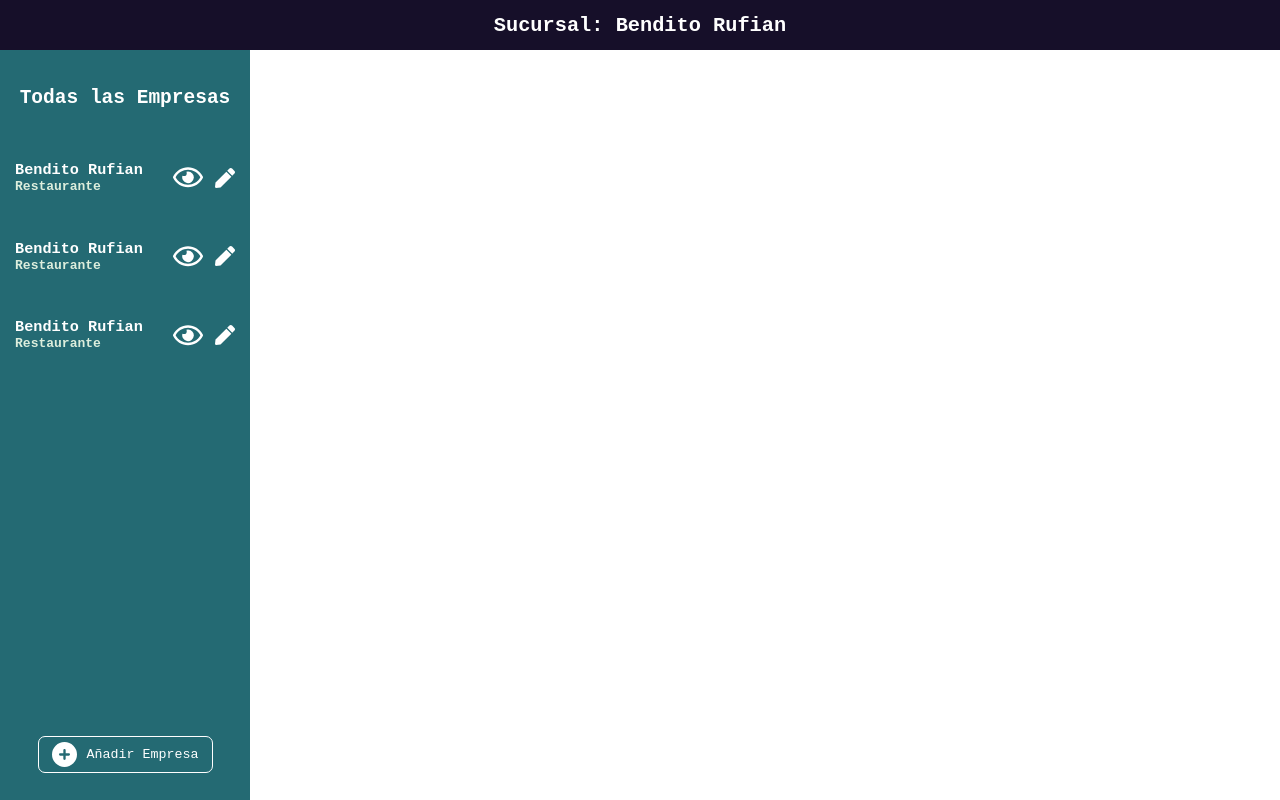
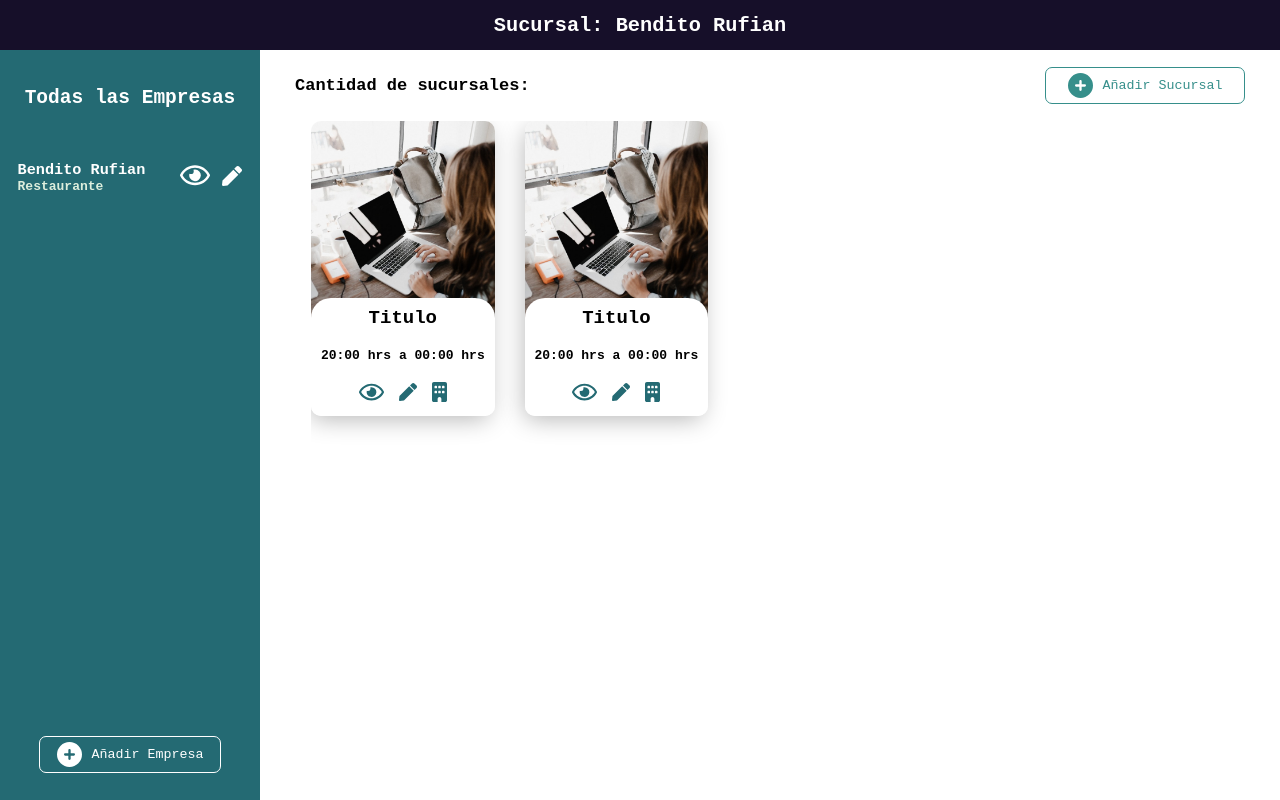
Before and after one commit to walter789dev/Proyect-Administration-MadMax, a React (Vite) app: page / in a window 1280 px wide. Built offline with nearby package versions, Linux system fonts and the light colour scheme.

Commit message:
Actualizando interfaz de Home

```diff
--- a/src/components/screen/Home.tsx
+++ b/src/components/screen/Home.tsx
@@ -1,6 +1,7 @@
 import ContainerGrid from "../ui/containerGrid/ContainerGrid";
 import Header from "../ui/header/Header";
 import ListCompanies from "../ui/listCompanies/ListCompanies";
+import ListBranches from "../ui/listBranches/ListBranches";
 
 function Home() {
   return (
@@ -8,7 +9,7 @@ function Home() {
       <Header title="Sucursal: Bendito Rufian" color="#160F29" />
       <ContainerGrid>
         <ListCompanies color="#246A73" />
-        <section></section>
+        <ListBranches />
       </ContainerGrid>
     </>
   );
--- /dev/null
+++ b/src/components/ui/branch/Branch.tsx
@@ -0,0 +1,36 @@
+import defaultImage from "../../../../public/images/image-default.jpg";
+import IconItem from "../iconItem/IconItem";
+import styles from "./branch.module.css";
+
+const Branch = () => {
+  const color = "#246A73";
+
+  return (
+    <article className={styles.cardBranch}>
+      <img src={defaultImage} alt="Texto Descriptivo" />
+      <div className={styles.infoBranch}>
+        <h3>Titulo</h3>
+        <h4>20:00 hrs a 00:00 hrs</h4>
+        <div className={styles.infoIcons}>
+          <IconItem>
+            <svg width="25" viewBox="0 0 576 512" fill={color}>
+              <path d="M288 144a110.9 110.9 0 0 0 -31.2 5 55.4 55.4 0 0 1 7.2 27 56 56 0 0 1 -56 56 55.4 55.4 0 0 1 -27-7.2A111.7 111.7 0 1 0 288 144zm284.5 97.4C518.3 135.6 410.9 64 288 64S57.7 135.6 3.5 241.4a32.4 32.4 0 0 0 0 29.2C57.7 376.4 165.1 448 288 448s230.3-71.6 284.5-177.4a32.4 32.4 0 0 0 0-29.2zM288 400c-98.7 0-189.1-55-237.9-144C98.9 167 189.3 112 288 112s189.1 55 237.9 144C477.1 345 386.7 400 288 400z" />
+            </svg>
+          </IconItem>
+          <IconItem>
+            <svg width="18" viewBox="0 0 512 512" fill={color}>
+              <path d="M290.7 93.2l128 128-278 278-114.1 12.6C11.4 513.5-1.6 500.6 .1 485.3l12.7-114.2 277.9-277.9zm207.2-19.1l-60.1-60.1c-18.8-18.8-49.2-18.8-67.9 0l-56.6 56.6 128 128 56.6-56.6c18.8-18.8 18.8-49.2 0-67.9z" />
+            </svg>
+          </IconItem>
+          <IconItem>
+            <svg width="15" viewBox="0 0 384 512" fill={color}>
+              <path d="M48 0C21.5 0 0 21.5 0 48L0 464c0 26.5 21.5 48 48 48l96 0 0-80c0-26.5 21.5-48 48-48s48 21.5 48 48l0 80 96 0c26.5 0 48-21.5 48-48l0-416c0-26.5-21.5-48-48-48L48 0zM64 240c0-8.8 7.2-16 16-16l32 0c8.8 0 16 7.2 16 16l0 32c0 8.8-7.2 16-16 16l-32 0c-8.8 0-16-7.2-16-16l0-32zm112-16l32 0c8.8 0 16 7.2 16 16l0 32c0 8.8-7.2 16-16 16l-32 0c-8.8 0-16-7.2-16-16l0-32c0-8.8 7.2-16 16-16zm80 16c0-8.8 7.2-16 16-16l32 0c8.8 0 16 7.2 16 16l0 32c0 8.8-7.2 16-16 16l-32 0c-8.8 0-16-7.2-16-16l0-32zM80 96l32 0c8.8 0 16 7.2 16 16l0 32c0 8.8-7.2 16-16 16l-32 0c-8.8 0-16-7.2-16-16l0-32c0-8.8 7.2-16 16-16zm80 16c0-8.8 7.2-16 16-16l32 0c8.8 0 16 7.2 16 16l0 32c0 8.8-7.2 16-16 16l-32 0c-8.8 0-16-7.2-16-16l0-32zM272 96l32 0c8.8 0 16 7.2 16 16l0 32c0 8.8-7.2 16-16 16l-32 0c-8.8 0-16-7.2-16-16l0-32c0-8.8 7.2-16 16-16z" />
+            </svg>
+          </IconItem>
+        </div>
+      </div>
+    </article>
+  );
+};
+
+export default Branch;
--- /dev/null
+++ b/src/components/ui/branch/branch.module.css
@@ -0,0 +1,39 @@
+.cardBranch {
+  position: relative;
+  min-width: 20%;
+  max-width: 25%;
+  height: 45%;
+  border-radius: 10px;
+  box-shadow: -3px 6px 25px -3px rgba(181, 181, 181, 1);
+  overflow: hidden;
+}
+
+.cardBranch > img {
+  height: 70%;
+  width: 100%;
+  object-fit: cover;
+}
+
+.infoBranch {
+  position: absolute;
+  bottom: 0;
+  display: flex;
+  flex-direction: column;
+  justify-content: space-around;
+  align-items: center;
+  width: 100%;
+  height: 40%;
+  border-radius: 20px 20px 0px 0px;
+  background-color: #fff;
+}
+
+.infoBranch h3 {
+  font-size: 19px;
+  text-align: center;
+}
+
+.infoIcons {
+  display: flex;
+  align-items: center;
+  gap: 15px;
+}
--- a/src/components/ui/primaryButton/PrimaryButton.tsx
+++ b/src/components/ui/button/Button.tsx
@@ -1,12 +1,12 @@
 import { FC } from "react";
-import styles from "./primaryButton.module.css";
+import styles from "./button.module.css";
 
 interface ButtonProps {
   text: string;
   type: "primary" | "secondary" | "disabled";
 }
 
-const PrimaryButton: FC<ButtonProps> = ({ text, type }) => {
+const Button: FC<ButtonProps> = ({ text, type }) => {
   const colors = {
     primary: "#fff",
     secondary: "#368f8b",
@@ -29,4 +29,4 @@ const PrimaryButton: FC<ButtonProps> = ({ text, type }) => {
   );
 };
 
-export default PrimaryButton;
+export default Button;
--- a/src/components/ui/primaryButton/primaryButton.module.css
+++ b/src/components/ui/button/button.module.css
@@ -3,10 +3,12 @@
   align-items: center;
   justify-content: center;
   width: 70%;
+  max-width: 200px;
   padding: 5px 10px;
   background-color: transparent;
   border-radius: 7px;
   gap: 10px;
+  transition: background-color 0.3s ease-in-out;
   cursor: pointer;
 }
 
@@ -15,11 +17,24 @@
   color: #ffff;
 }
 
+.primary:hover {
+  background-color: #0f3b41;
+}
+
 .secondary {
   border: 1px solid #368f8b;
   color: #368f8b;
 }
 
+.secondary:hover {
+  background-color: #368f8b;
+  color: #fff;
+}
+
+.secondary:hover svg {
+  fill: #fff;
+}
+
 .disabled {
   border: 1px solid #fff;
 }
--- a/src/components/ui/company/Company.tsx
+++ b/src/components/ui/company/Company.tsx
@@ -1,4 +1,5 @@
 import styles from "./company.module.css";
+import IconItem from "../iconItem/IconItem";
 
 const Company = () => {
   return (
@@ -7,24 +8,17 @@ const Company = () => {
         <h3 className={styles.companyTitle}>Bendito Rufian</h3>
         <h4 className={styles.companySubTitle}>Restaurante</h4>
       </div>
-      {/* Font Awesome Free 6.6.0 by @fontawesome - https://fontawesome.com License - https://fontawesome.com/license/free Copyright 2024 Fonticons, Inc */}
       <div className={styles.companySvg}>
-        <svg
-          xmlns="http://www.w3.org/2000/svg"
-          width="30"
-          viewBox="0 0 576 512"
-          fill="#fff"
-        >
-          <path d="M288 144a110.9 110.9 0 0 0 -31.2 5 55.4 55.4 0 0 1 7.2 27 56 56 0 0 1 -56 56 55.4 55.4 0 0 1 -27-7.2A111.7 111.7 0 1 0 288 144zm284.5 97.4C518.3 135.6 410.9 64 288 64S57.7 135.6 3.5 241.4a32.4 32.4 0 0 0 0 29.2C57.7 376.4 165.1 448 288 448s230.3-71.6 284.5-177.4a32.4 32.4 0 0 0 0-29.2zM288 400c-98.7 0-189.1-55-237.9-144C98.9 167 189.3 112 288 112s189.1 55 237.9 144C477.1 345 386.7 400 288 400z" />
-        </svg>
-        <svg
-          xmlns="http://www.w3.org/2000/svg"
-          width="20"
-          viewBox="0 0 512 512"
-          fill="#fff"
-        >
-          <path d="M290.7 93.2l128 128-278 278-114.1 12.6C11.4 513.5-1.6 500.6 .1 485.3l12.7-114.2 277.9-277.9zm207.2-19.1l-60.1-60.1c-18.8-18.8-49.2-18.8-67.9 0l-56.6 56.6 128 128 56.6-56.6c18.8-18.8 18.8-49.2 0-67.9z" />
-        </svg>
+        <IconItem>
+          <svg width="30" viewBox="0 0 576 512" fill="#fff">
+            <path d="M288 144a110.9 110.9 0 0 0 -31.2 5 55.4 55.4 0 0 1 7.2 27 56 56 0 0 1 -56 56 55.4 55.4 0 0 1 -27-7.2A111.7 111.7 0 1 0 288 144zm284.5 97.4C518.3 135.6 410.9 64 288 64S57.7 135.6 3.5 241.4a32.4 32.4 0 0 0 0 29.2C57.7 376.4 165.1 448 288 448s230.3-71.6 284.5-177.4a32.4 32.4 0 0 0 0-29.2zM288 400c-98.7 0-189.1-55-237.9-144C98.9 167 189.3 112 288 112s189.1 55 237.9 144C477.1 345 386.7 400 288 400z" />
+          </svg>
+        </IconItem>
+        <IconItem>
+          <svg width="20" viewBox="0 0 512 512" fill="#fff">
+            <path d="M290.7 93.2l128 128-278 278-114.1 12.6C11.4 513.5-1.6 500.6 .1 485.3l12.7-114.2 277.9-277.9zm207.2-19.1l-60.1-60.1c-18.8-18.8-49.2-18.8-67.9 0l-56.6 56.6 128 128 56.6-56.6c18.8-18.8 18.8-49.2 0-67.9z" />
+          </svg>
+        </IconItem>
       </div>
     </li>
   );
--- a/src/components/ui/containerGrid/containerGrid.module.css
+++ b/src/components/ui/containerGrid/containerGrid.module.css
@@ -1,14 +1,14 @@
 .container {
   display: grid;
   min-height: calc(100vh - 50px);
-  grid-template-columns: 250px repeat(2, 1fr);
+  grid-template-columns: 260px repeat(2, 1fr);
   grid-template-rows: 1fr;
 }
 
-.container > nav:first-child {
+.container > nav {
   grid-area: 1 / 1 / 2 / 2;
 }
 
-.container > section:first-child {
+.container > section {
   grid-area: 1 / 2 / 2 / 4;
 }
--- /dev/null
+++ b/src/components/ui/iconItem/IconItem.tsx
@@ -0,0 +1,12 @@
+import { FC, ReactNode } from "react";
+import styles from "./iconItem.module.css";
+
+interface IconProps {
+  children: ReactNode;
+}
+
+const IconItem: FC<IconProps> = ({ children }) => {
+  return <button className={styles.button}>{children}</button>;
+};
+
+export default IconItem;
--- /dev/null
+++ b/src/components/ui/iconItem/iconItem.module.css
@@ -0,0 +1,5 @@
+.button {
+  background-color: transparent;
+  border: none;
+  cursor: pointer;
+}
--- /dev/null
+++ b/src/components/ui/listBranches/ListBranches.tsx
@@ -0,0 +1,20 @@
+import Branch from "../branch/Branch";
+import Button from "../button/Button";
+import styles from "./listBranches.module.css";
+
+const ListBranches = () => {
+  return (
+    <section>
+      <header className={styles.branchInfo}>
+        <h3>Cantidad de sucursales: </h3>
+        <Button text="Sucursal" type="secondary" />
+      </header>
+      <section className={styles.branchContainer}>
+        <Branch />
+        <Branch />
+      </section>
+    </section>
+  );
+};
+
+export default ListBranches;
--- /dev/null
+++ b/src/components/ui/listBranches/listBranches.module.css
@@ -0,0 +1,23 @@
+.branchInfo {
+  display: flex;
+  justify-content: space-between;
+  align-items: center;
+  margin: 10px 20px;
+  padding: 7px 15px;
+}
+
+.branchInfo h3 {
+  font-size: 17px;
+}
+
+.branchContainer {
+  display: flex;
+  flex-wrap: wrap;
+  flex-grow: 1;
+  width: 90%;
+  height: 82vh;
+  margin: 10px auto;
+  border-radius: 10px;
+  overflow-y: auto;
+  gap: 30px;
+}
--- a/src/components/ui/listCompanies/ListCompanies.tsx
+++ b/src/components/ui/listCompanies/ListCompanies.tsx
@@ -1,7 +1,7 @@
 import { FC } from "react";
 import styles from "./listCompanies.module.css";
 import Company from "../company/Company";
-import PrimaryButton from "../primaryButton/PrimaryButton";
+import PrimaryButton from "../button/Button";
 
 interface CompaniesProps {
   color: string;
@@ -13,8 +13,6 @@ const ListCompanies: FC<CompaniesProps> = ({ color }) => {
       <h2 className={styles.companiesTitle}>Todas las Empresas </h2>
       <ul className={styles.companiesUl}>
         <Company />
-        <Company />
-        <Company />
       </ul>
       <PrimaryButton text="Empresa" type="primary" />
     </nav>
```
Also changed, not shown: public/images/image-default.jpg (added).
